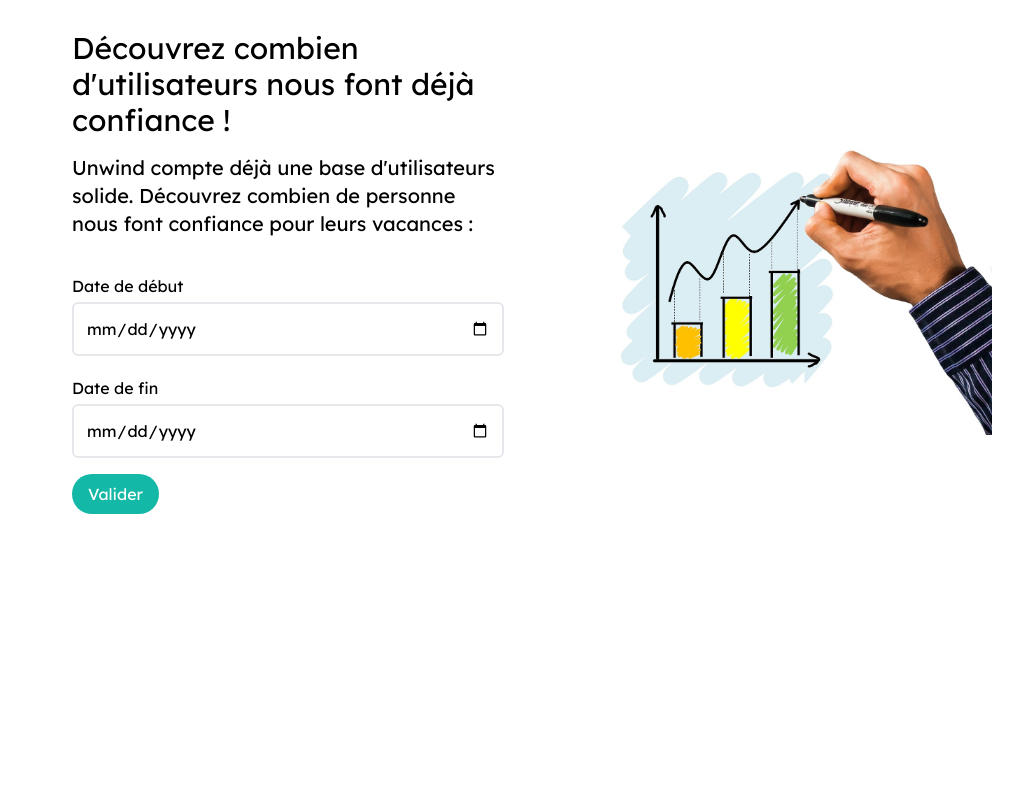
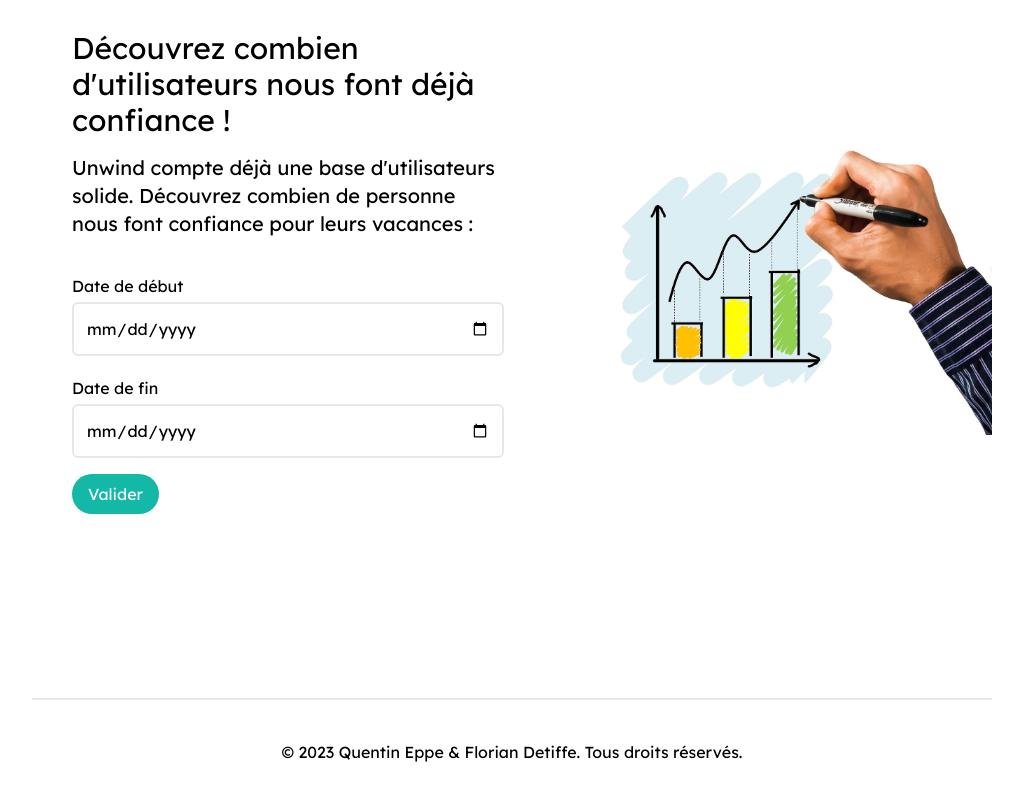
Before and after one commit to floutchi/Unwind_Web, a SvelteKit app: page / in a window 1280 px wide. Shown: the part 1329-2129 px from the top of the page, without its empty margins (128-1151 px from the left). Before the commit the page ends 1987 px from the top, so only its background shows below. Built offline with nearby package versions, Linux system fonts and the light colour scheme.

Commit message:
Added footer

```diff
--- /dev/null
+++ b/src/lib/components/Footer.svelte
@@ -0,0 +1,3 @@
+<footer class="py-10 mt-10 border-t-2 border-gray-200 text-center">
+  <p>&copy; 2023 Quentin Eppe & Florian Detiffe. Tous droits réservés.</p>
+</footer>
--- a/src/routes/+layout.svelte
+++ b/src/routes/+layout.svelte
@@ -3,6 +3,7 @@
   import Navbar from "$lib/components/Navbar.svelte";
   import { onMount } from "svelte";
   import "../app.css";
+  import Footer from "$lib/components/Footer.svelte";
 
   onMount(async () => await loadAuth());
 </script>
@@ -10,4 +11,5 @@
 <div class="px-10 md:px-20 lg:px-40 min-h-screen bg-white font-lexend">
   <Navbar />
   <slot />
+  <Footer />
 </div>
```
